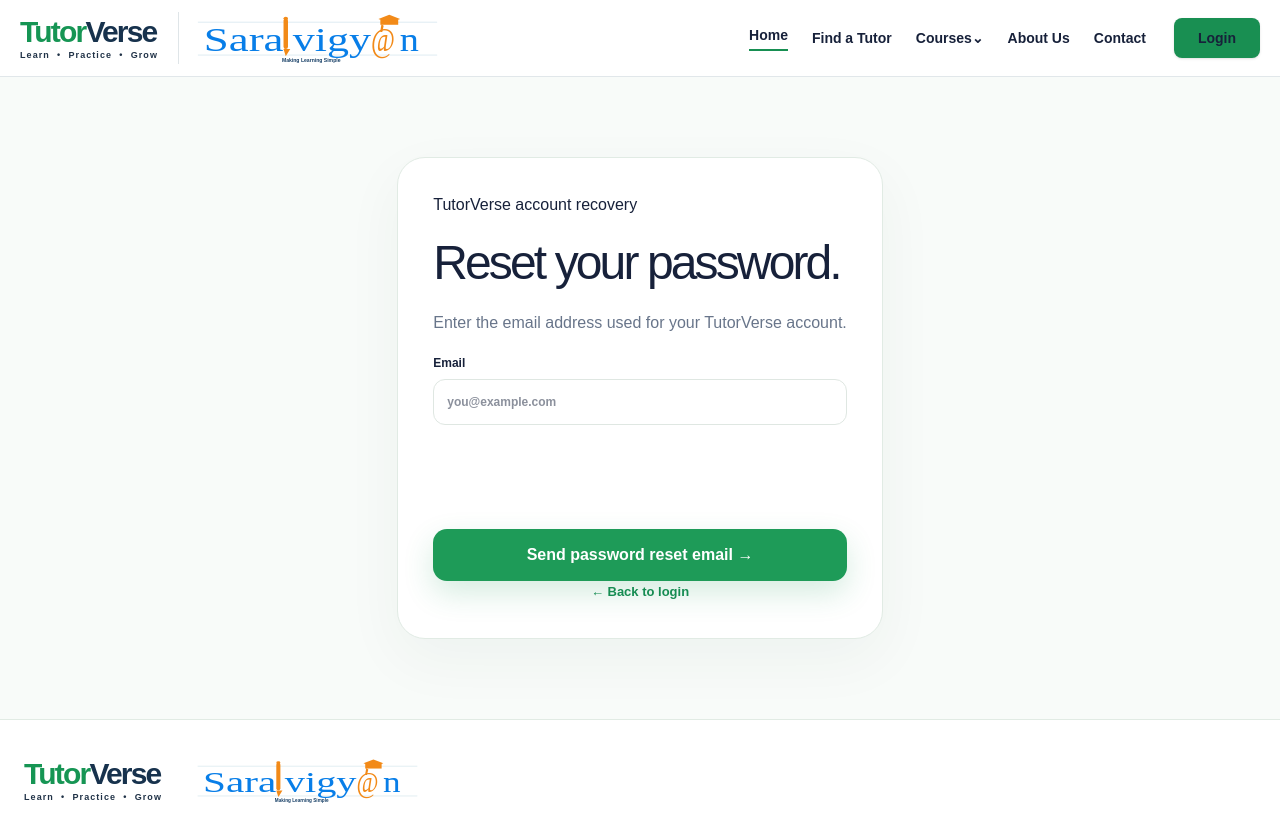
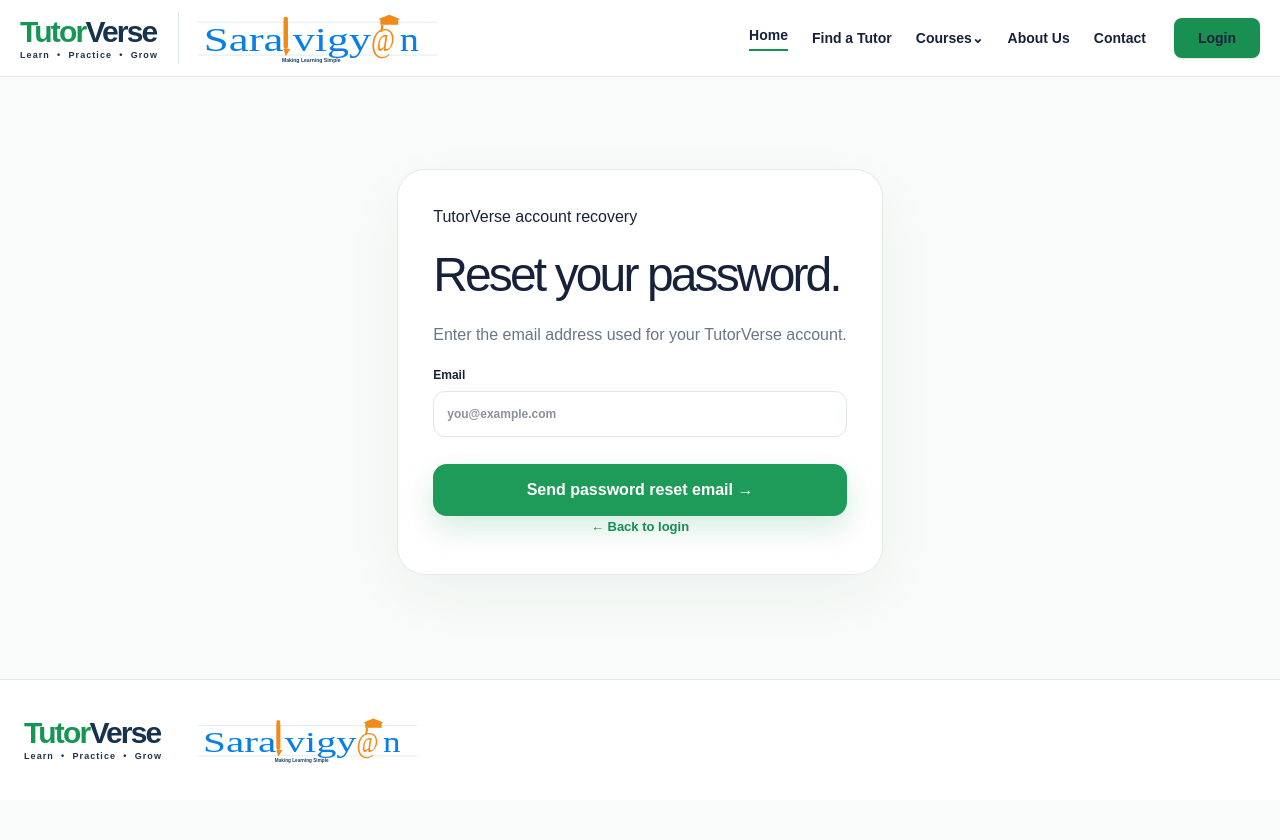
Before and after one commit to randomsoul/TutorVerse, a Next.js app: page /forgot-password in a window 1280 px wide. After the commit the page ends 800 px from the top, so only its background shows below. Built offline with nearby package versions, Linux system fonts and the light colour scheme; no server answers.

Commit message:
Temporarily disable Turnstile on password reset

```diff
--- a/app/forgot-password/page.tsx
+++ b/app/forgot-password/page.tsx
@@ -3,14 +3,12 @@
 import { useState } from 'react'
 import Link from 'next/link'
 import { Header, Footer } from '../components/site'
-import Turnstile from '../components/turnstile'
-import { verifyTurnstile } from '../../lib/turnstile'
 import { supabase } from '../../lib/supabase'
 
 const PASSWORD_RESET_URL = 'https://tutor-verse-kappa.vercel.app/update-password'
 
 export default function ForgotPasswordPage() {
-  const [email, setEmail] = useState(''); const [captchaToken,setCaptchaToken]=useState(''); const [busy,setBusy] = useState(false); const [message,setMessage] = useState(''); const [error,setError] = useState('')
-  async function submit(e: React.FormEvent) { e.preventDefault(); setBusy(true); setMessage(''); setError(''); try { if (!email.includes('@')) throw new Error('Please enter a valid email.'); if (!captchaToken) throw new Error('Please complete the security check.'); await verifyTurnstile(captchaToken); const { error: resetError } = await supabase.auth.resetPasswordForEmail(email.trim(), { redirectTo: PASSWORD_RESET_URL }); if (resetError) throw resetError; setMessage('If this email belongs to a TutorVerse account, a password-reset email has been sent. Open that email and follow the link.') } catch (err) { setError(err instanceof Error ? err.message : 'Unable to send the password-reset email. Please try again.') } finally { setBusy(false) } }
-  return <><Header/><style>{`header a > span:first-child{background:#fff!important;color:#6257e8!important}`}</style><main className="auth"><form className="auth-card" onSubmit={submit}><div className="eyebrow">TutorVerse account recovery</div><h1>Reset your password.</h1><p>Enter the email address used for your TutorVerse account.</p><label>Email<input type="email" value={email} onChange={e=>setEmail(e.target.value)} placeholder="you@example.com" required/></label><Turnstile onVerify={setCaptchaToken} onExpire={()=>setCaptchaToken('')} onError={()=>setCaptchaToken('')}/>{error&&<p className="rounded-xl bg-red-50 p-3 text-sm font-semibold text-red-700">{error}</p>}{message&&<p className="rounded-xl bg-green-50 p-3 text-sm font-semibold text-green-700">{message}</p>}<button className="btn primary full" disabled={busy}>{busy ? 'Sending…' : 'Send password reset email →'}</button><p className="switch"><Link href="/login">← Back to login</Link></p></form></main><Footer/></>
+  const [email, setEmail] = useState(''); const [busy,setBusy] = useState(false); const [message,setMessage] = useState(''); const [error,setError] = useState('')
+  async function submit(e: React.FormEvent) { e.preventDefault(); setBusy(true); setMessage(''); setError(''); try { if (!email.includes('@')) throw new Error('Please enter a valid email.'); const { error: resetError } = await supabase.auth.resetPasswordForEmail(email.trim(), { redirectTo: PASSWORD_RESET_URL }); if (resetError) throw resetError; setMessage('If this email belongs to a TutorVerse account, a password-reset email has been sent. Open that email and follow the link.') } catch (err) { setError(err instanceof Error ? err.message : 'Unable to send the password-reset email. Please try again.') } finally { setBusy(false) } }
+  return <><Header/><style>{`header a > span:first-child{background:#fff!important;color:#6257e8!important}`}</style><main className="auth"><form className="auth-card" onSubmit={submit}><div className="eyebrow">TutorVerse account recovery</div><h1>Reset your password.</h1><p>Enter the email address used for your TutorVerse account.</p><label>Email<input type="email" value={email} onChange={e=>setEmail(e.target.value)} placeholder="you@example.com" required/></label>{error&&<p className="rounded-xl bg-red-50 p-3 text-sm font-semibold text-red-700">{error}</p>}{message&&<p className="rounded-xl bg-green-50 p-3 text-sm font-semibold text-green-700">{message}</p>}<button className="btn primary full" disabled={busy}>{busy ? 'Sending…' : 'Send password reset email →'}</button><p className="switch"><Link href="/login">← Back to login</Link></p></form></main><Footer/></>
 }
```
